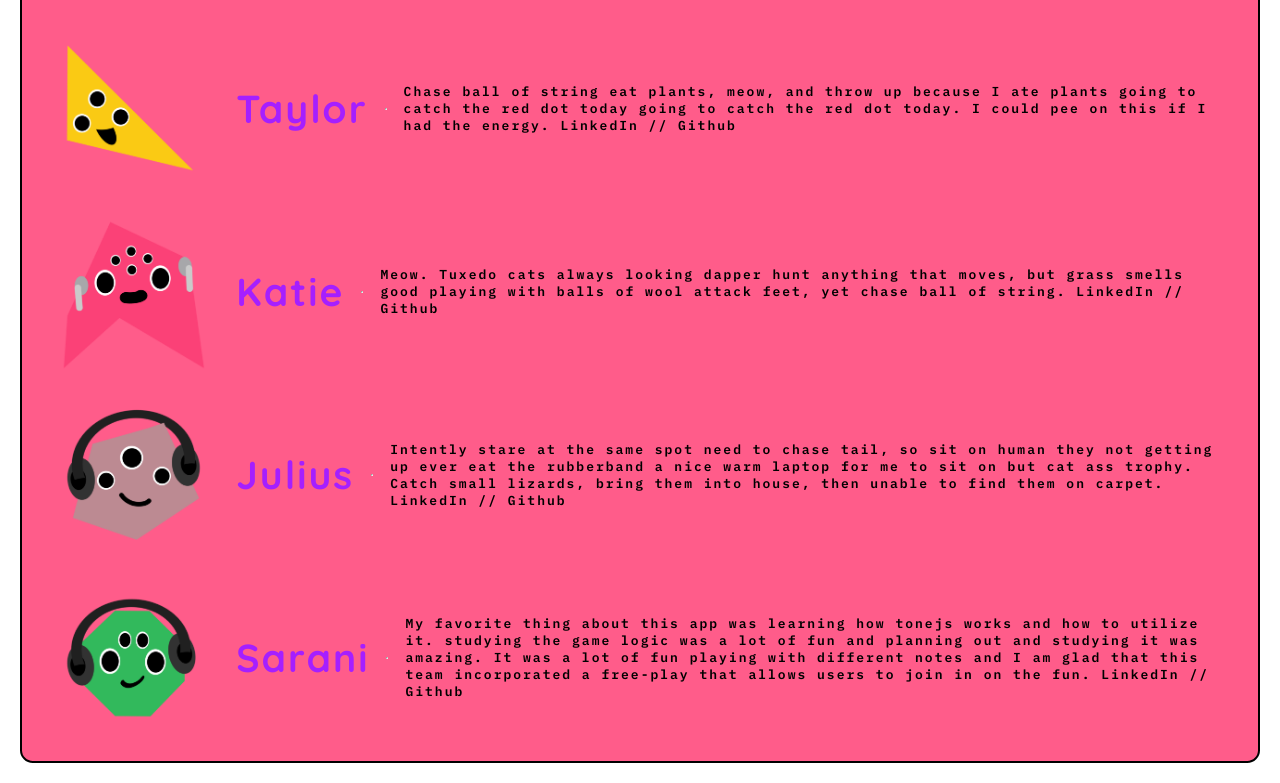
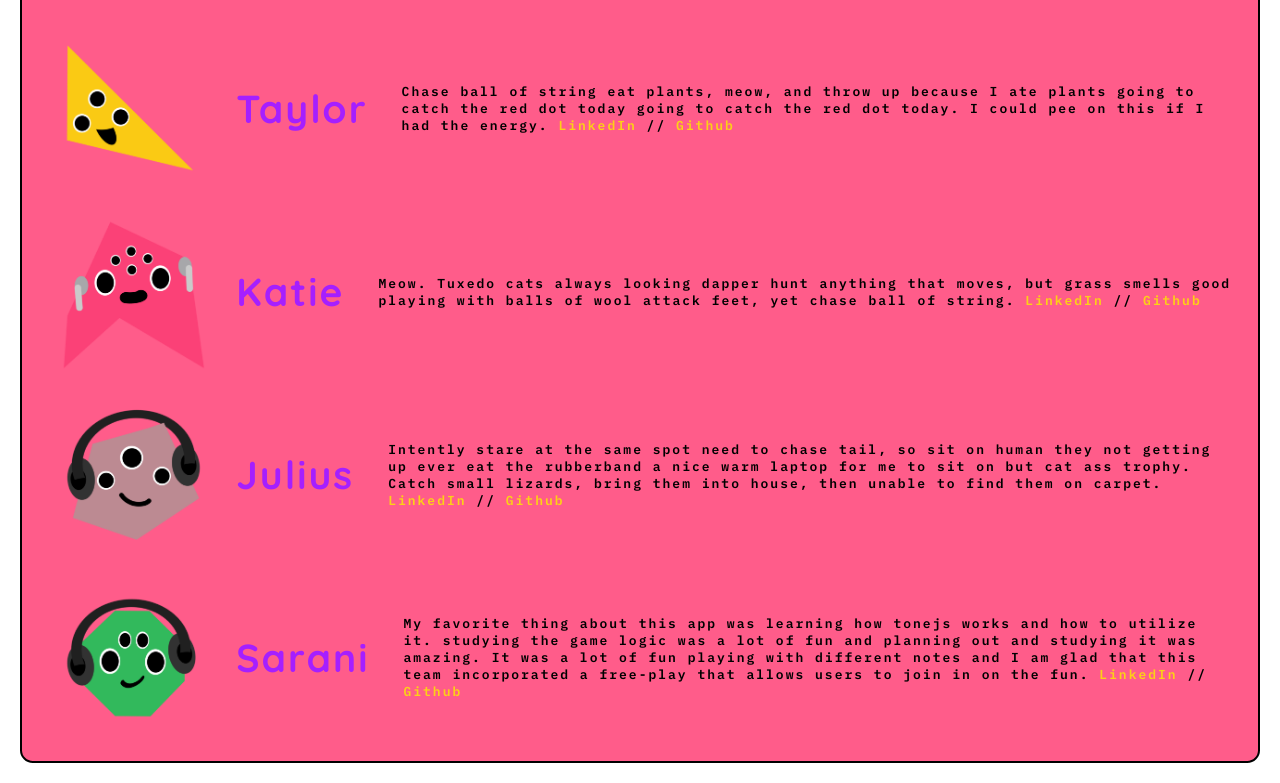
Before and after one commit to bop-simon/bop-simon-frontend, a React app: page /about in a window 1280 px wide. Shown: the part 568-1351 px from the top of the page. Built offline with nearby package versions, Linux system fonts and the light colour scheme; no server answers.

Commit message:
aboutme update

```diff
--- a/src/App.css
+++ b/src/App.css
@@ -29,7 +29,6 @@ html {
 a:link,
 a:visited {
   text-decoration: none;
-  color: black;
 }
 
 .splash {
--- a/src/views/About/About.jsx
+++ b/src/views/About/About.jsx
@@ -1,5 +1,5 @@
 import MenuBar from '../../components/MenuBar/MenuBar'
-import styles from './about.css'
+import styles from './about.module.css'
 import simon from '../../assets/simon.png'
 import sarani from '../../assets/OctogonWHeadphones.png'
 import julius from '../../assets/PentagonWHeadphones.png'
@@ -21,7 +21,7 @@ export default function About() {
             className={styles.simon}
           />
           <h2>Bop Simon</h2>
-          <hr></hr>
+          <br></br>
           <p>I hail from the land where music runs free and contenders attempt to take my top spot. My favorite song is too complicated for the human mind to comprehend. It is a series of beeps and boops that only musical geniuses can comprehend. My favorite thing about this app is me.</p>
           </div>
          <br></br>
@@ -33,8 +33,8 @@ export default function About() {
             className={styles.simon}
           />
           <h2>Taylor</h2>
-          <hr></hr>
-          <p>Chase ball of string eat plants, meow, and throw up because I ate plants going to catch the red dot today going to catch the red dot today. I could pee on this if I had the energy. <a href='https://www.linkedin.com/in/taylor-c-williams/'>LinkedIn</a> // <a href='https://github.com/taylor-c-williams'>Github</a></p>
+          <br></br>
+          <p>Chase ball of string eat plants, meow, and throw up because I ate plants going to catch the red dot today going to catch the red dot today. I could pee on this if I had the energy. <a className={styles.link} href='https://www.linkedin.com/in/taylor-c-williams/'>LinkedIn</a> // <a className={styles.link} href='https://github.com/taylor-c-williams'>Github</a></p>
           </div>
          <br></br>
           <div className={styles.team}>
@@ -45,8 +45,8 @@ export default function About() {
             className={styles.simon}
           />
           <h2>Katie</h2>
-          <hr></hr>
-          <p>Meow. Tuxedo cats always looking dapper hunt anything that moves, but grass smells good playing with balls of wool attack feet, yet chase ball of string. <a href='https://www.linkedin.com/in/k-schrattenholzer/'>LinkedIn</a> // <a href='https://github.com/k-schrattenholzer'>Github</a></p>
+          <br></br>
+          <p>Meow. Tuxedo cats always looking dapper hunt anything that moves, but grass smells good playing with balls of wool attack feet, yet chase ball of string. <a className={styles.link} href='https://www.linkedin.com/in/k-schrattenholzer/'>LinkedIn</a> // <a className={styles.link} href='https://github.com/k-schrattenholzer'>Github</a></p>
           </div>
          <br></br>
           <div className={styles.team}>
@@ -57,8 +57,8 @@ export default function About() {
             className={styles.simon}
           />
           <h2>Julius</h2>
-          <hr></hr>
-          <p>Intently stare at the same spot need to chase tail, so sit on human they not getting up ever eat the rubberband a nice warm laptop for me to sit on but cat ass trophy. Catch small lizards, bring them into house, then unable to find them on carpet. <a href='https://www.linkedin.com/in/juliusfranklin88/'>LinkedIn</a> // <a href='https://github.com/coding-neophyte'>Github</a></p>
+          <br></br>
+          <p>Intently stare at the same spot need to chase tail, so sit on human they not getting up ever eat the rubberband a nice warm laptop for me to sit on but cat ass trophy. Catch small lizards, bring them into house, then unable to find them on carpet. <a className={styles.link} href='https://www.linkedin.com/in/juliusfranklin88/'>LinkedIn</a> // <a className={styles.link} href='https://github.com/coding-neophyte'>Github</a></p>
           </div>
          <br></br>
           <div className={styles.team}>
@@ -69,8 +69,8 @@ export default function About() {
             className={styles.simon}
           />
           <h2>Sarani</h2>
-          <hr></hr>
-          <p>My favorite thing about this app was learning how tonejs works and how to utilize it. studying the game logic was a lot of fun and planning out and studying it was amazing. It was a lot of fun playing with different notes and I am glad that this team incorporated a free-play that allows users to join in on the fun. <a href='https://www.linkedin.com/in/emily-sarani/'>LinkedIn</a> // <a href='https://github.com/EmilyDSarani'>Github</a> </p>
+          <br></br>
+          <p>My favorite thing about this app was learning how tonejs works and how to utilize it. studying the game logic was a lot of fun and planning out and studying it was amazing. It was a lot of fun playing with different notes and I am glad that this team incorporated a free-play that allows users to join in on the fun. <a className={styles.link} href='https://www.linkedin.com/in/emily-sarani/'>LinkedIn</a> // <a className={styles.link} href='https://github.com/EmilyDSarani'>Github</a> </p>
           </div>
         </div>
       </section>
--- a/src/views/About/about.css
+++ b/src/views/About/about.module.css
@@ -32,3 +32,6 @@
   align-items: center;
   line-height: normal;
 }
+.link{
+  color:#fcd116
+}
```
